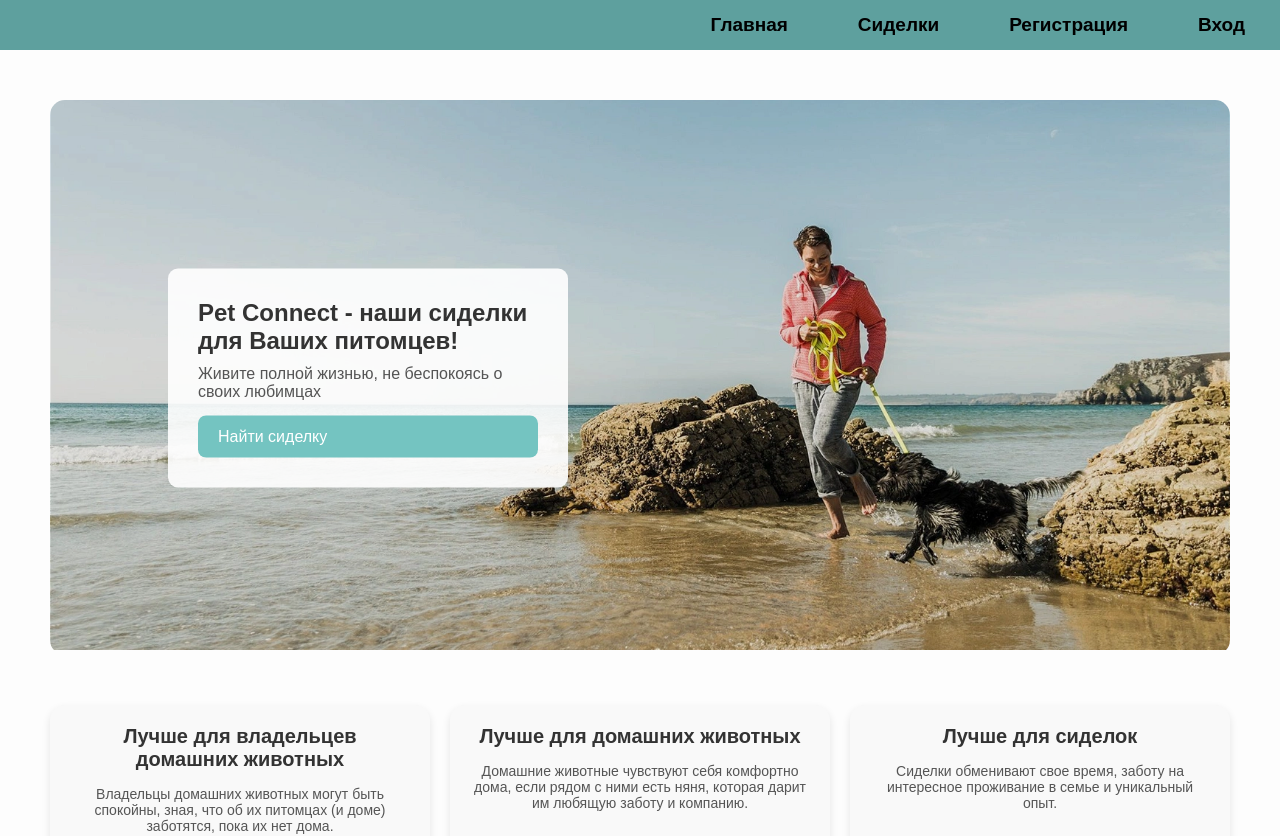
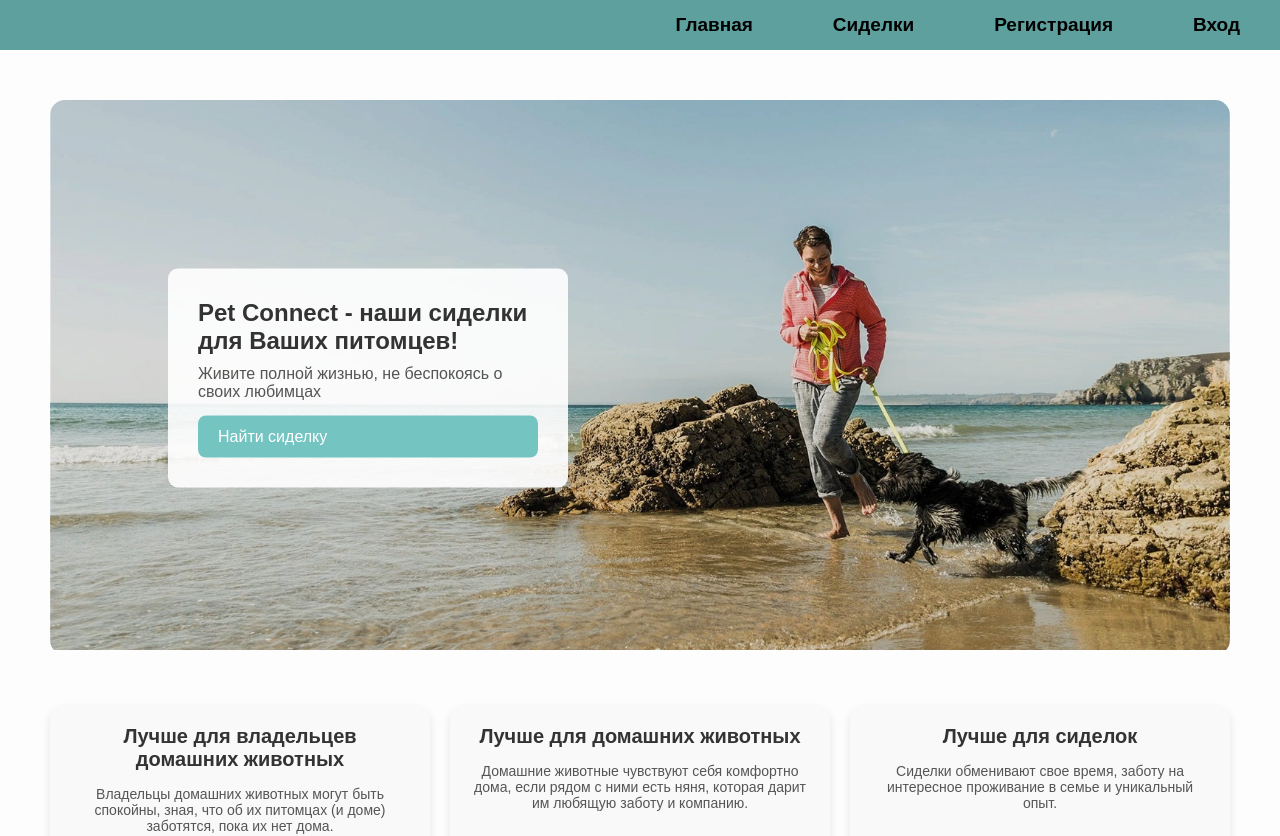
Before and after one commit to tp-proj3ct/PetConnect.Frontend.Website, a React (Create React App) app: page / in a window 1280 px wide. Shown: the top 836 px of the page. Built offline with nearby package versions, Linux system fonts and the light colour scheme.

Commit message:
fix topnav hrev

```diff
--- a/src/components/styles/navbar.css
+++ b/src/components/styles/navbar.css
@@ -14,7 +14,7 @@
     display: block;
     color: #000000;
     text-align: center;
-    padding: 14px 35px;
+    padding: 14px 40px;
     text-decoration: none;
     font-size: 19px;
   }
```
